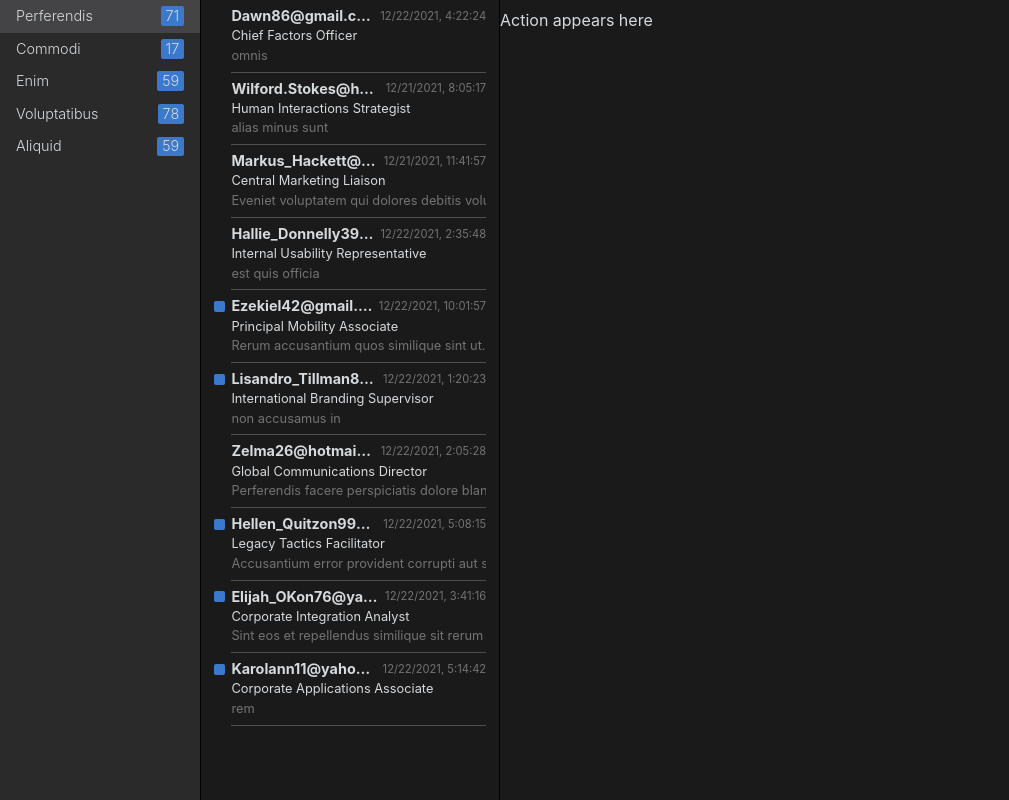
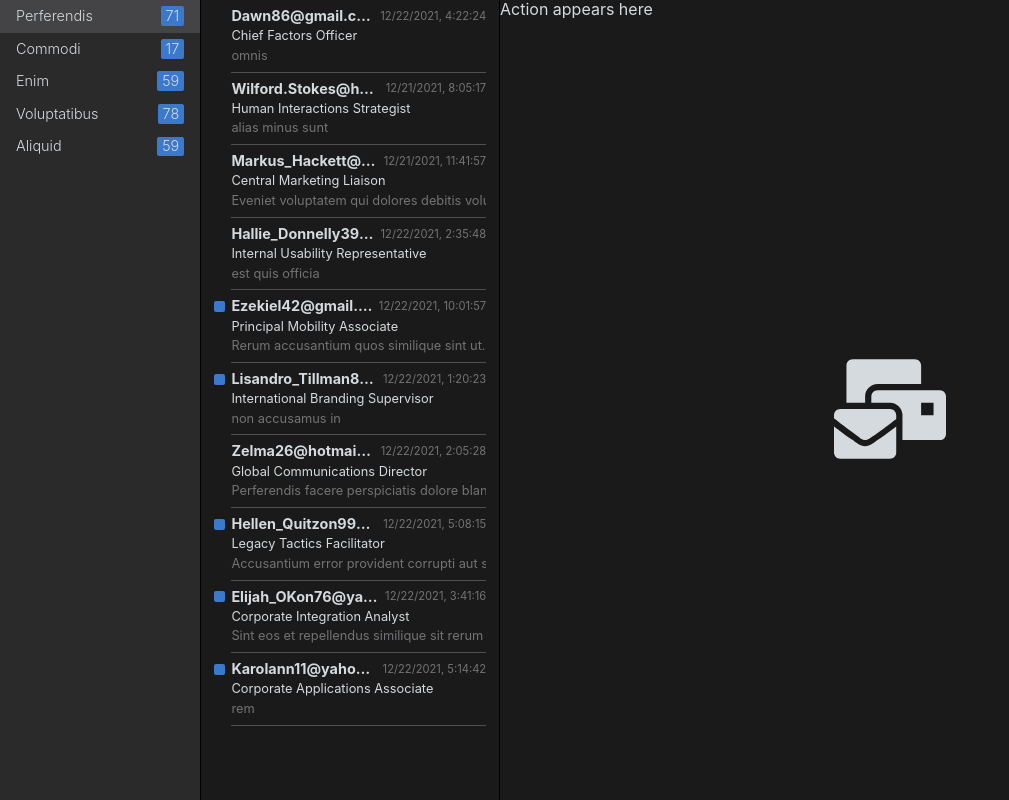
Before and after one commit to oknesar/FrontEnd-WebSpark-Task, a React (Create React App) app: page / in a window 1280 px wide. Shown: the whole page, without its empty margins (0-1009 px from the left). Built offline with nearby package versions, Linux system fonts and the light colour scheme.

Commit message:
chore: content placeholder

```diff
--- a/src/components/App/index.tsx
+++ b/src/components/App/index.tsx
@@ -3,11 +3,12 @@ import { $emitter } from 'data/emitter'
 import { $emails } from 'data/emails'
 import useObservable from 'hooks/useObservable'
 import useDidMount from 'hooks/useDidMount'
-import { AppActions, AppContainer, AppEmailList, AppPreview, AppSidebar } from 'components/App/styled'
+import { AppActions, AppContainer, AppEmailList, AppEmailContent, AppSidebar } from 'components/App/styled'
 import EmailCard from 'components/ui/EmailCard'
 import range from 'helpers/range'
 import FolderCard from 'components/ui/FolderCard'
 import { fakeFolder } from 'helpers/fakes/folder'
+import ContentPlaceholder from 'components/ui/ContentPlaceholder'
 
 function App() {
   const [emails] = useObservable($emails)
@@ -31,7 +32,9 @@ function App() {
         ))}
       </AppEmailList>
       <AppActions>Action appears here</AppActions>
-      <AppPreview></AppPreview>
+      <AppEmailContent>
+        <ContentPlaceholder />
+      </AppEmailContent>
     </AppContainer>
   )
 }
--- a/src/components/App/styled.tsx
+++ b/src/components/App/styled.tsx
@@ -4,9 +4,9 @@ export const AppContainer = styled.main`
   display: grid;
   grid-template-areas:
     'sidebar list actions'
-    'sidebar list preview';
+    'sidebar list content';
   grid-template-columns: 200px 300px 1fr;
-  grid-template-rows: 40px 1fr;
+  grid-template-rows: auto 1fr;
   height: 100vh;
   width: 100vw;
 `
@@ -22,8 +22,8 @@ export const AppEmailList = styled.section`
   border-left: 1px solid ${({ theme }) => theme.colors.borderSharp};
   border-right: 1px solid ${({ theme }) => theme.colors.borderSharp};
 `
-export const AppPreview = styled.section`
-  grid-area: preview;
+export const AppEmailContent = styled.section`
+  grid-area: content;
   overflow: auto;
 `
 
--- /dev/null
+++ b/src/components/ui/ContentPlaceholder/index.tsx
@@ -0,0 +1,19 @@
+import styled from 'styled-components'
+import { FaMailBulk } from 'react-icons/fa'
+import React from 'react'
+
+const ContentPlaceholderContainer = styled.div`
+  height: 100%;
+  display: flex;
+  align-items: center;
+  justify-content: center;
+  font-size: 7rem;
+`
+
+export default function ContentPlaceholder() {
+  return (
+    <ContentPlaceholderContainer>
+      <FaMailBulk />
+    </ContentPlaceholderContainer>
+  )
+}
```
